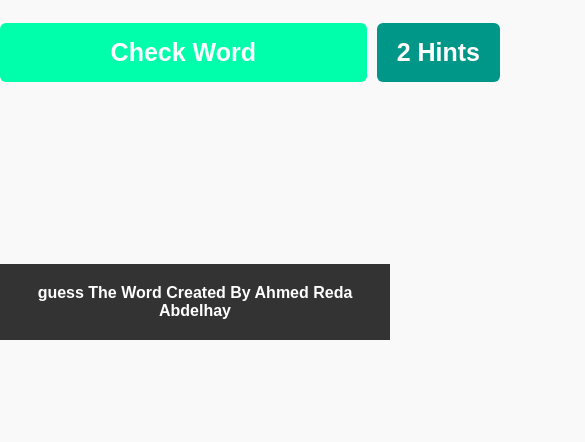
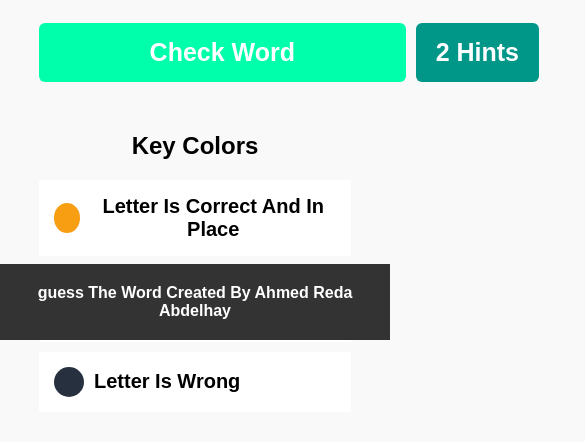
Before and after one commit to ENGAhmedAbdelhay/Guess-The-Word, a plain HTML site: page index.html in a window 390 px wide. Shown: the part 504-946 px from the top of the page, 585 px wide, since content can reach past the window. Before the commit the page ends 844 px from the top, so only its background shows below. Drawn offline with Linux system fonts and the light colour scheme.

Commit message:
Fix Some Issues

```diff
--- a/Css/main.css
+++ b/Css/main.css
@@ -19,7 +19,8 @@ h1 {
 }
 .guess-game {
     text-align: center;
-    width: 1000px;
+    width: 80%;
+    max-width: 90%;
     margin: 20px auto;
     display: flex;
     align-items: flex-start;
@@ -163,6 +164,12 @@ h1 {
         margin-top: 15px;
     }
 }
+
+@media (max-width: 767px) {
+    .guess-game {
+        flex-direction: column;
+    }
+}
 footer {
     text-align: center;
     padding: 20px;
```
